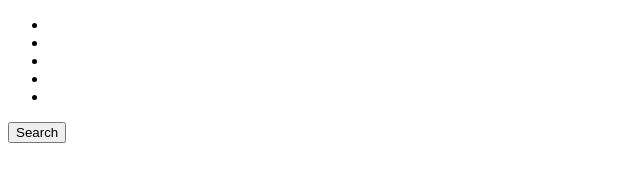
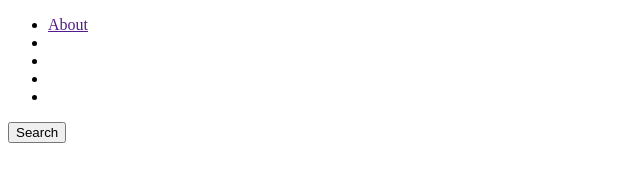
Before and after one commit to pr4t1ma/Git-workshop2-techlabs, a plain HTML site: page index.html in a window 1280 px wide. Shown: the full height of the page, 0-640 px from the left. Drawn offline with Linux system fonts and the light colour scheme.

Commit message:
Added about link

```diff
--- a/index.html
+++ b/index.html
@@ -9,7 +9,7 @@
     <div class="logo"></div>
     <div class="header">
       <ul>
-        <li><a href=""></a></li>
+        <li><a href="">About</a></li>
         <li><a href=""></a></li>
         <li><a href=""></a></li>
         <li><a href=""></a></li>
```
